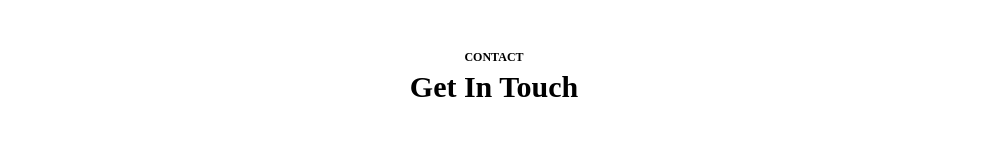
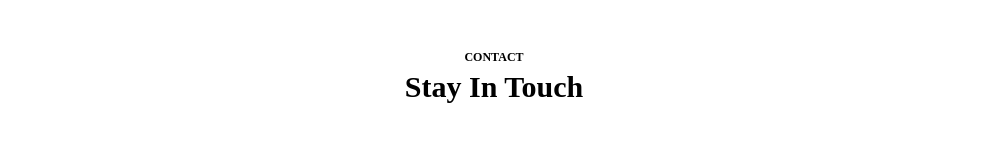
Before and after one commit to Fahim-Ullah123/portfolio, a React (Vite) app: page / in a window 1280 px wide. Shown: the part 3295-3455 px from the top of the page, without its empty margins (146-1133 px from the left). Built offline with nearby package versions, Linux system fonts and the light colour scheme.

Commit message:
update app.jsx title

```diff
--- a/src/App.jsx
+++ b/src/App.jsx
@@ -20,7 +20,7 @@
          <Campus />
          <Title subtitle='Testimonials' title='What Our Students Say' />
          <Testimonials />
-         <Title subtitle='Contact' title='Get In Touch' />
+         <Title subtitle='Contact' title='Stay In Touch' />
          <Contact/>
       </div>
 
```
